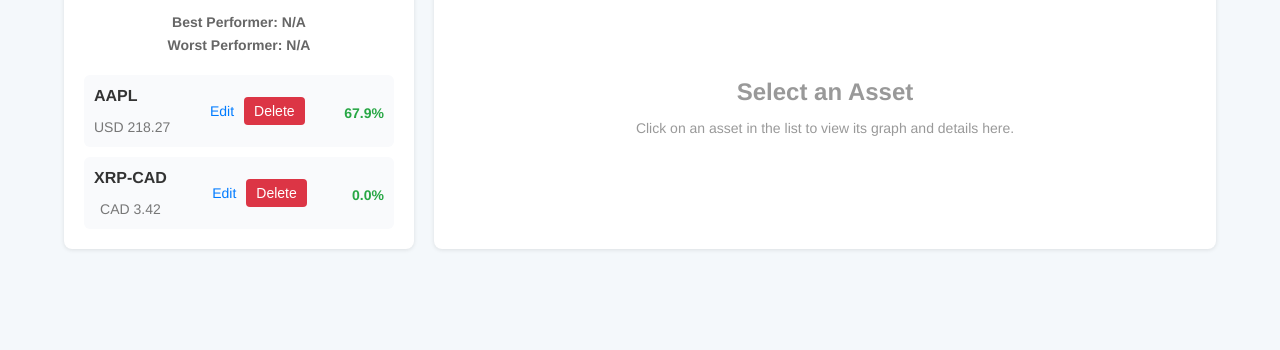
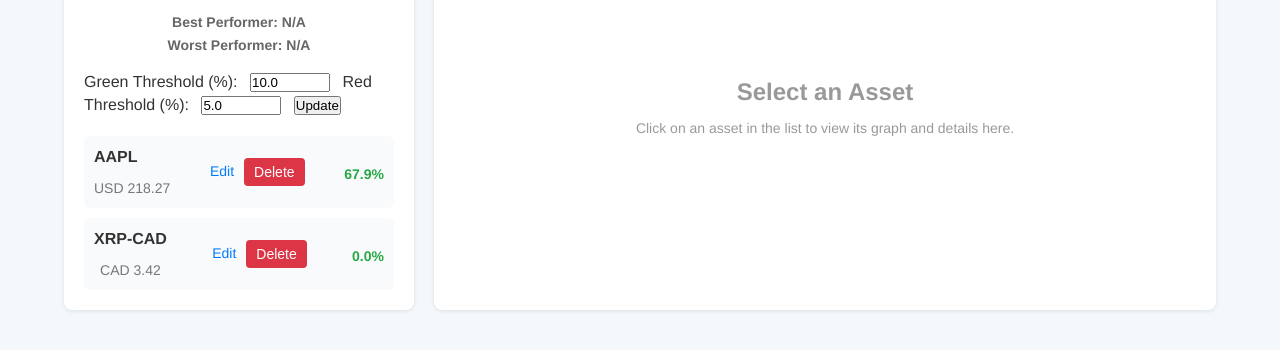
Before and after one commit to tapan8455/portfolio-dashboard, a Flask app: page / in a window 1280 px wide. Shown: the part 175-525 px from the top of the page. Run offline with Flask 3, Linux system fonts and the light colour scheme; a user stored in the database is signed in; some libraries are stand-ins or nearby versions.

Commit message:
new changes

```diff
--- a/app.py
+++ b/app.py
@@ -40,6 +40,7 @@ class User(UserMixin, db.Model):
     email = db.Column(db.String(120), unique=True, nullable=False)
     password_hash = db.Column(db.String(128), nullable=False)
     alert_threshold = db.Column(db.Float, default=10.0)  # Users can set their own threshold
+    negative_threshold = db.Column(db.Float, default=-5.0)
     assets = db.relationship('Asset', backref='user', lazy=True)
 
     def set_password(self, password):
@@ -196,6 +197,20 @@ def portfolio_dashboard():
     ]
     return render_template('index.html', portfolio=portfolio)
 
+@app.route('/update_threshold', methods=['POST'])
+@login_required
+def update_threshold():
+    try:
+        pos = float(request.form['positive_threshold'])
+        neg = float(request.form['negative_threshold'])
+        current_user.alert_threshold = pos
+        current_user.negative_threshold = neg
+        db.session.commit()
+        flash("Thresholds updated successfully.", "success")
+    except Exception as e:
+        flash(f"Failed to update thresholds: {e}", "danger")
+    return redirect(url_for('portfolio_dashboard'))
+
 @app.route('/add', methods=['GET', 'POST'])
 @login_required
 def add_asset():
--- a/templates/index.html
+++ b/templates/index.html
@@ -5,27 +5,27 @@
   <meta name="viewport" content="width=device-width, initial-scale=1.0"/>
   <title>My Portfolio</title>
   <link rel="stylesheet" href="{{ url_for('static', filename='css/style.css') }}">
-  <!-- Plotly for charts -->
   <script src="https://cdn.plot.ly/plotly-latest.min.js"></script>
-  <!-- Socket.IO for live updates -->
   <script src="https://cdnjs.cloudflare.com/ajax/libs/socket.io/4.5.1/socket.io.js"></script>
+  <style>
+    .green-highlight { background-color: #e6f4ea; }
+    .red-highlight { background-color: #fcebea; }
+    .threshold-form { margin: 1rem 0; }
+    .threshold-form input { margin: 0 0.5rem; width: 80px; }
+  </style>
 </head>
 <body>
-  <!-- Top Navigation -->
   <nav class="navbar">
     <div class="navbar-left">
       <h1 class="brand">My Portfolio</h1>
     </div>
     <div class="navbar-right">
       <a href="{{ url_for('add_asset') }}" class="btn-primary">+ Add Asset</a>
-    <!-- Add a logout link -->
       <a href="{{ url_for('logout') }}" class="btn-secondary">Logout</a>
     </div>
   </nav>
 
-  <!-- Main Container: Left side (assets) + Right side (graph/detail) -->
   <main class="master-detail-container">
-    <!-- Left Column: Asset List -->
     <section class="asset-list">
       <div class="portfolio-header">
         <h2>Total Value: $<span id="total-value">{{ total_value }}</span></h2>
@@ -35,6 +35,15 @@
         <p class="performer-label">Worst Performer:
           <span id="worst-performer">{{ worst_performer.symbol if worst_performer else 'N/A' }}</span>
         </p>
+
+        <!-- Threshold Form -->
+        <form class="threshold-form" method="POST" action="{{ url_for('update_threshold') }}">
+          <label>Green Threshold (%):</label>
+          <input type="number" step="0.1" name="positive_threshold" value="{{ current_user.alert_threshold }}">
+          <label>Red Threshold (%):</label>
+          <input type="number" step="0.1" name="negative_threshold" value="{{ current_user.negative_threshold }}">
+          <button type="submit">Update</button>
+        </form>
       </div>
 
       <div class="asset-rows">
@@ -42,16 +51,11 @@
           <div class="asset-row" onclick="selectAsset('{{ asset.symbol }}')">
             <div class="asset-info">
               <h3>{{ asset.symbol }}</h3>
-              <!-- Edit button: Clicking it stops propagation so the row's click event doesn't fire -->
-
-              <p class="small-text">
-                {{ asset.currency }} {{ asset.current_price }}
-              </p>
+              <p class="small-text">{{ asset.currency }} {{ asset.current_price }}</p>
             </div>
             <div class="asset-actions">
               <a href="{{ url_for('edit_asset', symbol=asset.symbol) }}" class="edit-link" onclick="event.stopPropagation();">Edit</a>
-              <!-- Delete form -->
-              <form action="{{ url_for('delete_asset', symbol=asset.symbol) }}" method="POST" onsubmit="return confirm('Are you sure you want to delete this asset?');" style="display:inline;">
+              <form action="{{ url_for('delete_asset', symbol=asset.symbol) }}" method="POST" onsubmit="return confirm('Are you sure?');" style="display:inline;">
                 <button type="submit" class="delete-btn" onclick="event.stopPropagation();">Delete</button>
               </form>
             </div>
@@ -65,15 +69,12 @@
       </div>
     </section>
 
-    <!-- Right Column: Detailed View & Large Graph -->
     <section class="detail-view">
-      <!-- Placeholder content if no asset is selected -->
       <div id="detail-placeholder" class="detail-placeholder">
         <h2>Select an Asset</h2>
         <p>Click on an asset in the list to view its graph and details here.</p>
       </div>
 
-      <!-- Once an asset is selected, show the detail container -->
       <div id="detail-container" class="detail-container hidden">
         <h2 id="detail-symbol"></h2>
         <p id="detail-price"></p>
@@ -92,18 +93,16 @@
 
   <script src="{{ url_for('static', filename='js/graphs.js') }}"></script>
   <script>
-    var socket = io();
-    var portfolioData = {{ portfolio|tojson }};
-    var selectedSymbol = null;
-    // Global object to keep track of which assets have already been alerted
-    var alertedSymbols = {};
+    const socket = io();
+    let portfolioData = {{ portfolio|tojson }};
+    let selectedSymbol = null;
+    const userPositiveThreshold = {{ current_user.alert_threshold }};
+    const userNegativeThreshold = {{ current_user.negative_threshold }};
 
     socket.on('update_prices', function(data) {
-  // Update total value
-  let totalVal = data.reduce((sum, asset) => sum + asset.current_price, 0).toFixed(2);
+      const totalVal = data.reduce((sum, a) => sum + a.current_price, 0).toFixed(2);
       document.getElementById('total-value').textContent = totalVal;
 
-  // Update best/worst performer
       if (data.length > 0) {
         let best = data.reduce((a, b) => a.percentage > b.percentage ? a : b);
         let worst = data.reduce((a, b) => a.percentage < b.percentage ? a : b);
@@ -114,74 +113,59 @@
         document.getElementById('worst-performer').textContent = 'N/A';
       }
 
-  // Update local data
       portfolioData = data;
 
-  // Update list UI for each asset row
-  let assetRows = document.querySelectorAll('.asset-row');
+      const assetRows = document.querySelectorAll('.asset-row');
       assetRows.forEach((row, idx) => {
-    let symbol = data[idx].symbol;
-    let price = data[idx].current_price;
-    let percent = data[idx].percentage;
-
-    // Update the small text with currency and price
-    row.querySelector('.small-text').textContent = data[idx].currency + ' ' + price;
-
-    // Update the percentage element
-    let percentEl = row.querySelector('.percentage');
+        const asset = data[idx];
+        const percent = asset.percentage;
+        row.querySelector('.small-text').textContent = asset.currency + ' ' + asset.current_price;
+        const percentEl = row.querySelector('.percentage');
         percentEl.textContent = percent + '%';
         percentEl.classList.toggle('positive', percent >= 0);
         percentEl.classList.toggle('negative', percent < 0);
 
-    // Set border color based on percentage change
-    if (percent >= 10) {
-      row.style.border = "2px solid #28a745"; // green border
-    } else if (percent <= -5) {
-      row.style.border = "2px solid #dc3545"; // red border
-    } else {
-      row.style.border = ""; // reset to default (or set a default border here if needed)
+        // Apply threshold-based row highlighting
+        row.classList.remove('green-highlight', 'red-highlight');
+        if (percent >= userPositiveThreshold) {
+          row.classList.add('green-highlight');
+        } else if (percent <= userNegativeThreshold) {
+          row.classList.add('red-highlight');
         }
       });
 
-  // If an asset is selected, update detail view
       if (selectedSymbol) {
-    let asset = data.find(a => a.symbol === selectedSymbol);
+        const asset = data.find(a => a.symbol === selectedSymbol);
         if (asset) updateDetailView(asset);
       }
     });
 
-
-    // Called when user clicks on an asset row
     function selectAsset(symbol) {
       selectedSymbol = symbol;
-      let asset = portfolioData.find(a => a.symbol === symbol);
+      const asset = portfolioData.find(a => a.symbol === symbol);
       if (asset) {
         document.getElementById('detail-placeholder').classList.add('hidden');
         document.getElementById('detail-container').classList.remove('hidden');
         updateDetailView(asset);
-        // Default graph period
         updateGraph(symbol, '1mo', 'detail-graph');
       }
     }
 
-    // Updates detail text for the selected asset
     function updateDetailView(asset) {
       document.getElementById('detail-symbol').textContent = asset.symbol;
       document.getElementById('detail-price').textContent = `Price: $${asset.current_price} ${asset.currency}`;
       document.getElementById('detail-avg').textContent = `Avg Price: $${asset.avg_price}`;
-      let changeEl = document.getElementById('detail-change');
+      const changeEl = document.getElementById('detail-change');
       changeEl.textContent = `Change: ${asset.percentage}%`;
       changeEl.classList.toggle('positive', asset.percentage >= 0);
       changeEl.classList.toggle('negative', asset.percentage < 0);
     }
 
-    // Called by the time-range buttons in detail view
     function updateSelectedGraph(period) {
       if (selectedSymbol) {
         updateGraph(selectedSymbol, period, 'detail-graph');
       }
     }
   </script>
-
 </body>
 </html>
```
Also changed, not shown: instance/app.db. Lines whose indentation alone changed are shown as unchanged.
